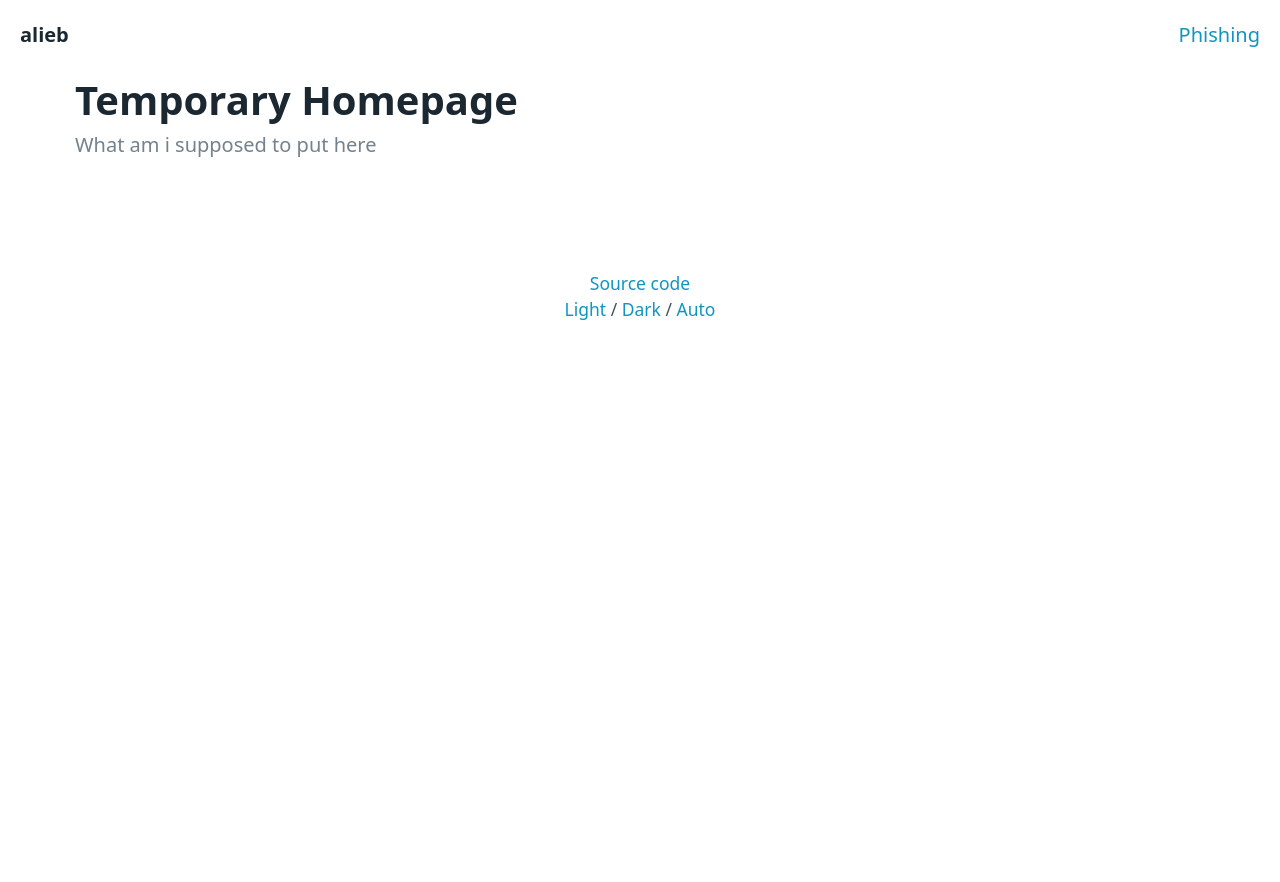
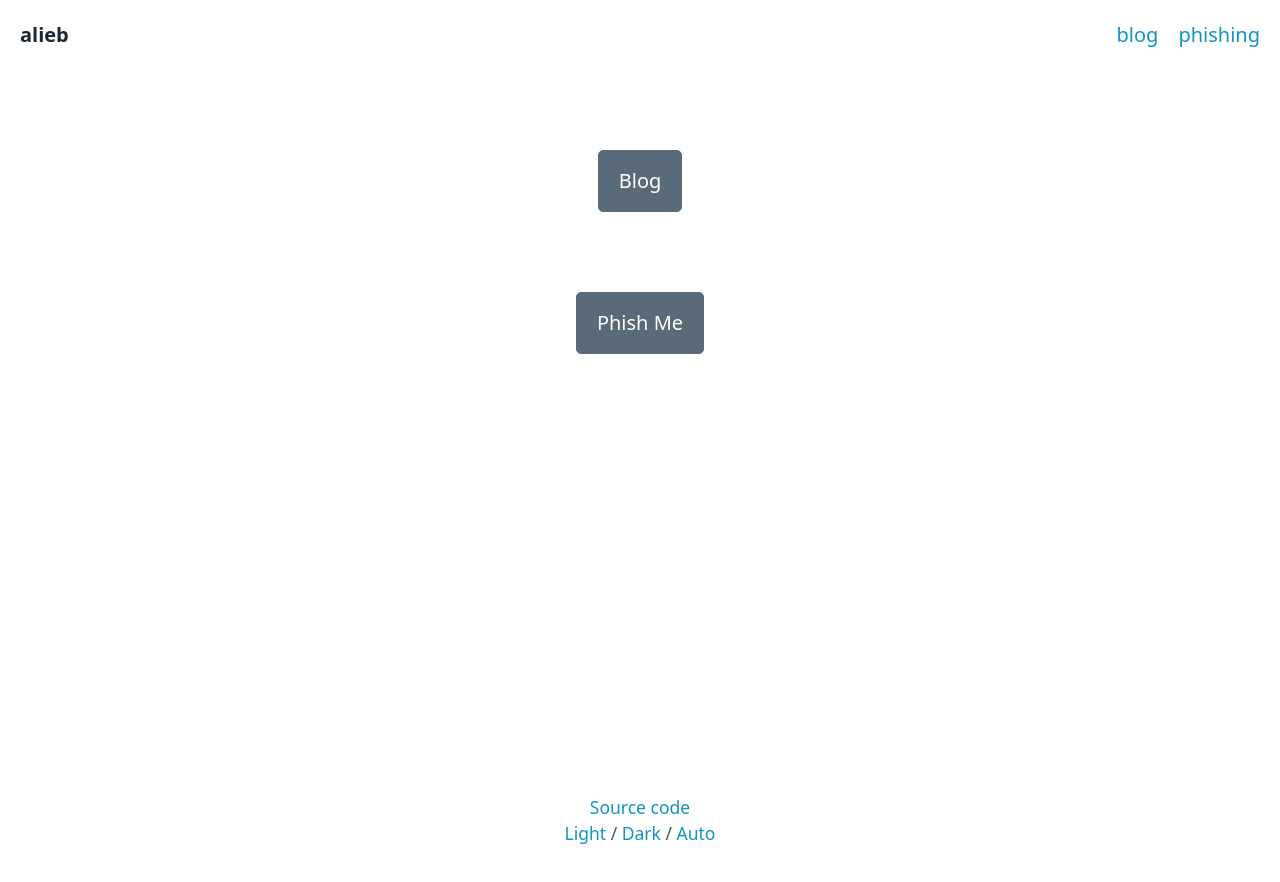
Before and after one commit to AaronLieb/lieber.men, a website: page phish/public/index.html in a window 1280 px wide. Before the commit the page ends 800 px from the top, so only its background shows below. Drawn offline with Linux system fonts and the light colour scheme.

Commit message:
added shitty homepage

```diff
--- a/phish/public/index.html
+++ b/phish/public/index.html
@@ -7,6 +7,7 @@
     <meta http-equiv="X-UA-Compatible" content="ie=edge">
     <link rel="stylesheet" href="css/pico.min.css">
     <link rel="icon" type="image/x-icon" href="/assets/favicon.ico">
+    <script defer src="js/minimal-theme-switcher.js"></script>
   </head>
   <body>
     <div class="container-fluid">
@@ -15,16 +16,21 @@
           <li><strong><a class="contrast" href="/">alieb</a></strong></li>
         </ul>
         <ul>
-          <li><a href="/phishing">Phishing</a></li>
+          <li><a href="https://blog.lieber.men">blog</a></li>
+          <li><a href="/phishing">phishing</a></li>
         </ul>
       </nav>
     </div>
-    <div class="container">
-      <hgroup>
-        <h1>Temporary Homepage</h1>
-        <h3>What am i supposed to put here</h3>
-      </hgroup>
-    </div>
+    <main style="margin-bottom: 25vh">
+      <center>
+        <section>
+          <a role="button" class="secondary" href="https://blog.lieber.men">Blog</a>
+        </section>
+        <section>
+          <a role="button" class="secondary" href="/phishing">Phish Me</a>
+        </section>
+      </center>
+    </main>
     <footer class="container-fluid" data-theme="light">
       <small>
         <center><a class="" href="https://github.com/AaronLieb/lieber.men">Source code</a></center>
@@ -35,6 +41,5 @@
         </center>
       </small>
     </footer>
-    <script src="js/minimal-theme-switcher.js"></script>
   </body>
 </html>
```
Also changed, not shown: phish/src/index.ts (+4 -8 lines).
